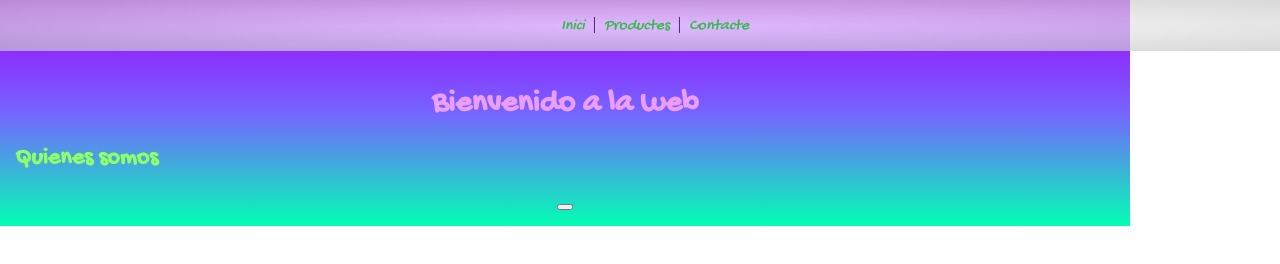
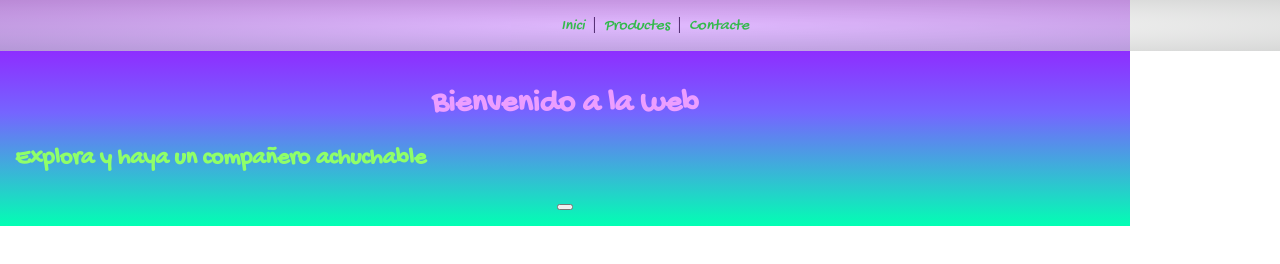
Before and after one commit to ilazsp2/DAM1M04-Exercici-Posicio, a plain HTML site: page index.html in a window 1280 px wide. Drawn offline with Linux system fonts and the light colour scheme.

Commit message:
cambios 15/10

```diff
--- a/index.html
+++ b/index.html
@@ -18,7 +18,7 @@
         </nav>
         <div class="seccion1">
         <h1>Bienvenido a la web</h1>
-        <h2>Quienes somos</h2>
+        <h2>Explora y haya un compañero achuchable</h2>
         <button></button>
         </div>
     </body>
```
